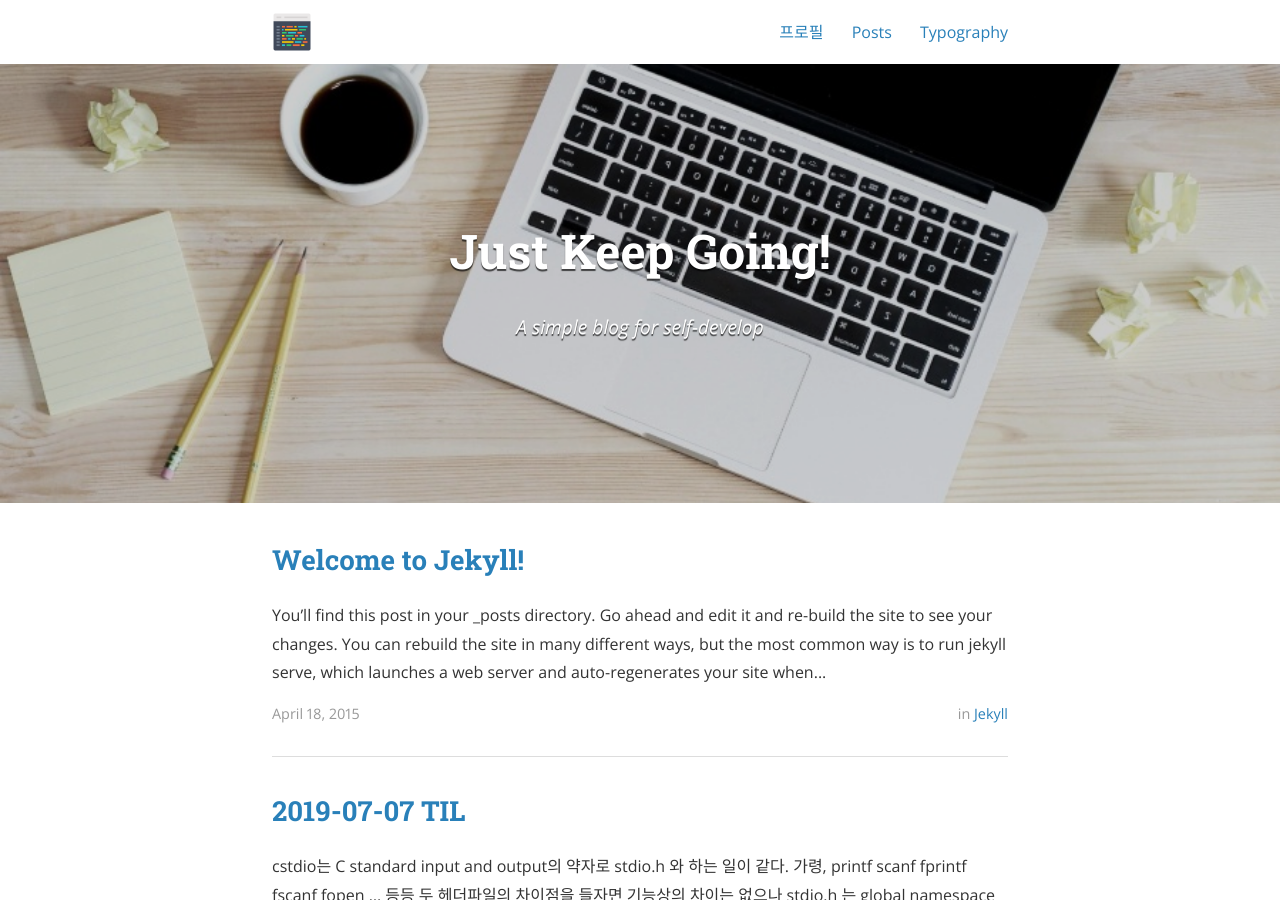
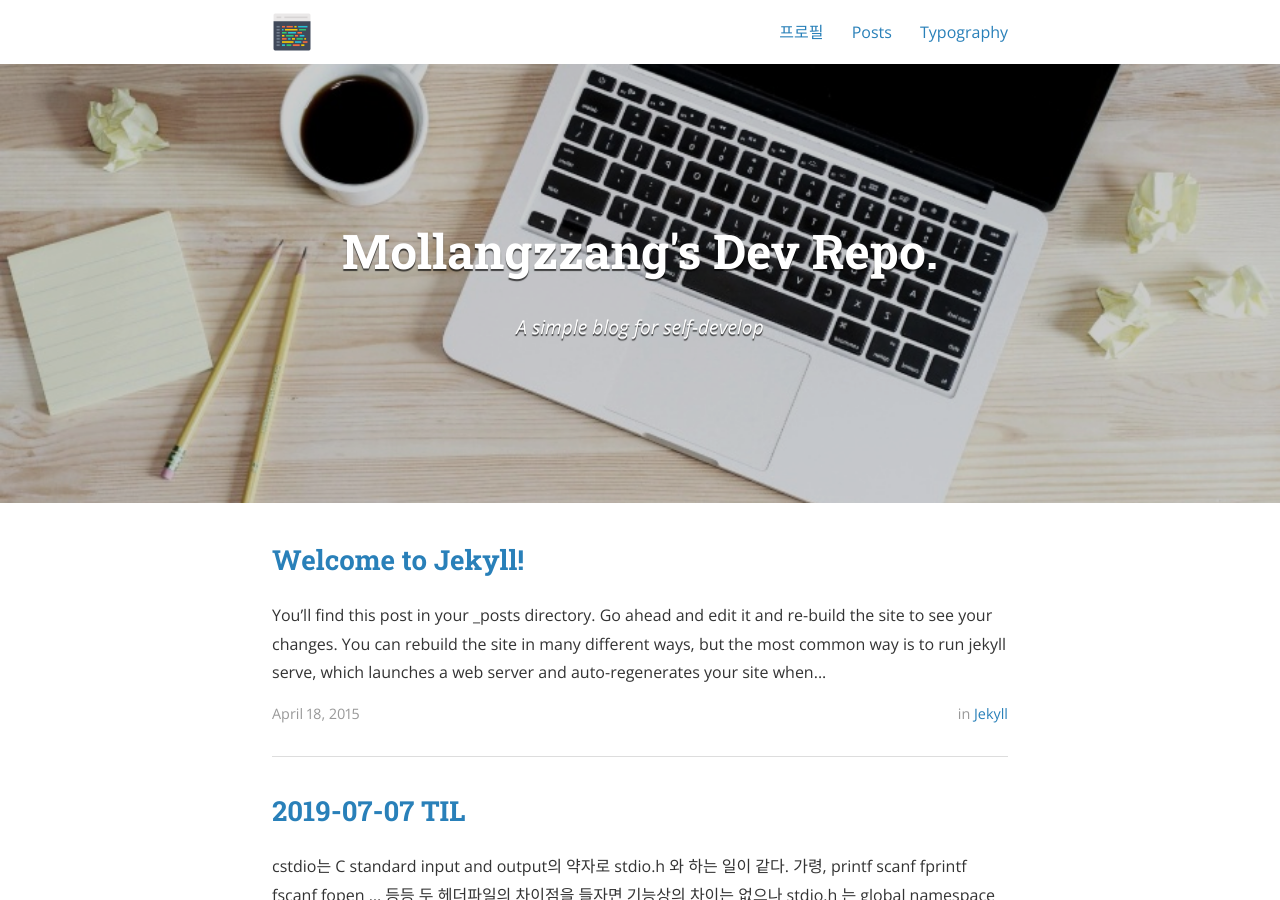
Before and after one commit to flash1117/flash1117.github.io, a Jekyll site: the page built from index.html, in a window 1280 px wide and 900 px high. Built offline with Jekyll 4.4.1, drawn with Linux system fonts in a browser that asks for light colours; nearby versions of some CDN libraries; the list of posts is cut into pages by our own code; some of the changed text lies outside the part shown.

Commit message:
update blog

```diff
--- a/_config.yml
+++ b/_config.yml
@@ -9,7 +9,7 @@ exclude:
   - "/vendor/"
 
 # Site settings
-title: Just Keep Going!
+title: Mollangzzang's Dev Repo.
 subtitle: "A simple blog for self-develop"
 email: mollangzzang@gmail.com
 name: KiTae Kim
```
